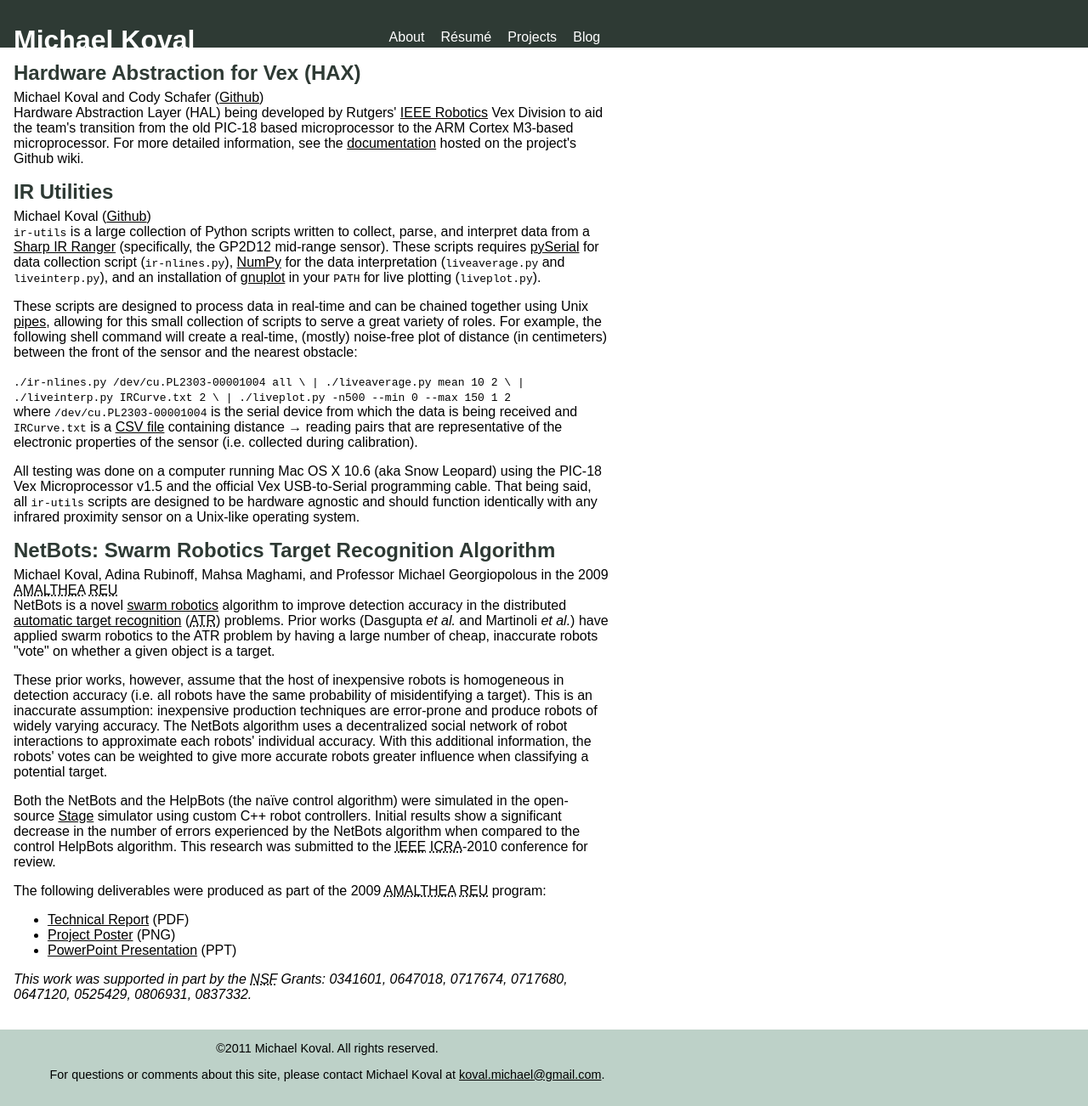
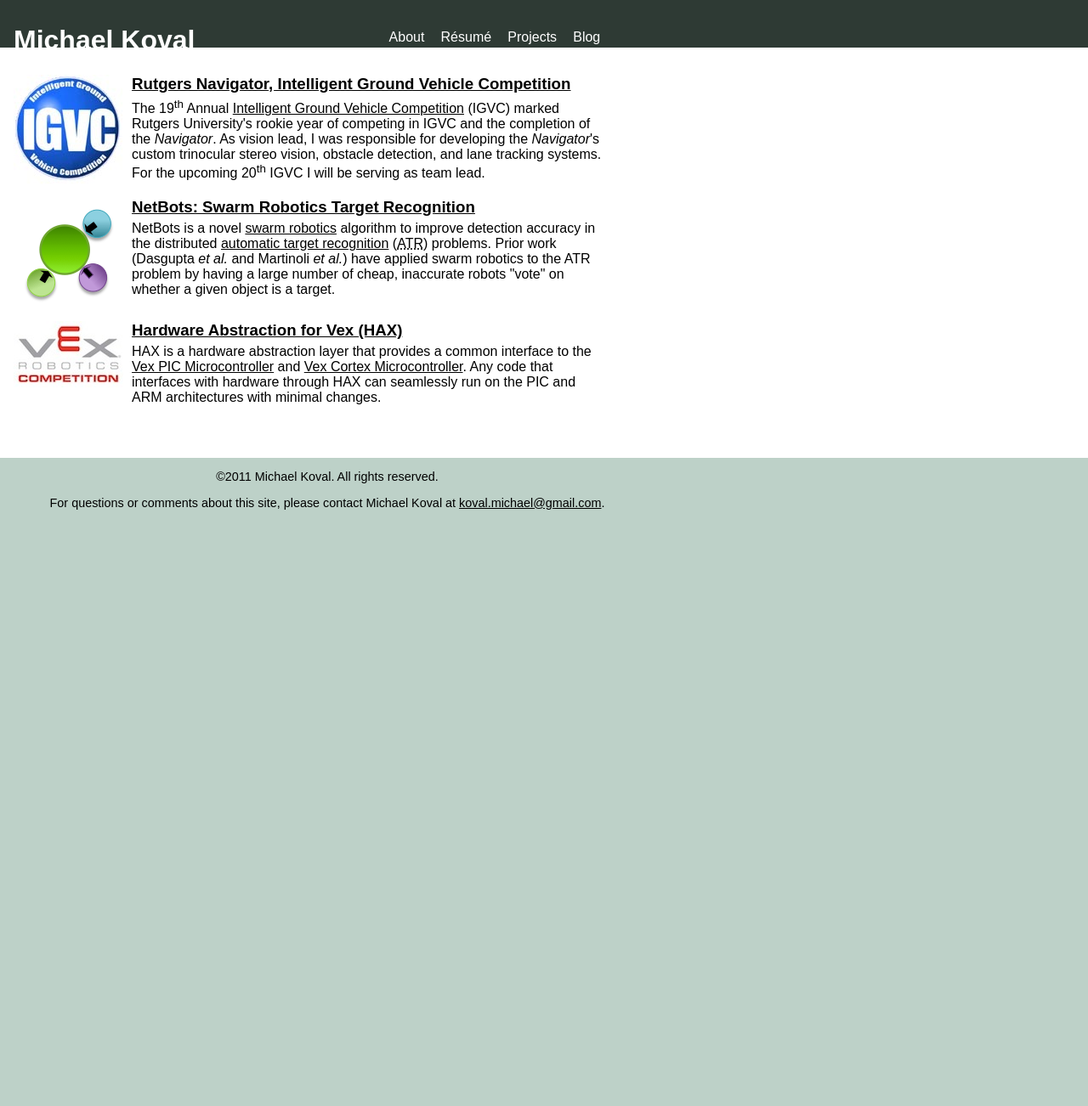
Before and after one commit to mkoval/mkoval.github.com, a Jekyll site: the page built from projects/index.html, in a window 1280 px wide. Shown: the whole page at 85% size. Built offline with Jekyll 4.4.1, drawn with Linux system fonts in a browser that asks for light colours; some web fonts are replaced; after the commit the page ends 900 px from its top, so only the background shows below that.

Commit message:
made project page an index with logos

```diff
--- a/projects/index.html
+++ b/projects/index.html
@@ -3,40 +3,17 @@ layout: default
 title: Projects - Michael Koval
 ---
 
-<h2>Hardware Abstraction for Vex (HAX)</h2>
-<div class="link">Michael Koval and Cody Schafer (<a href="http://github.com/mkoval/hax">Github</a>)</div>
-<p>Hardware Abstraction Layer (HAL) being developed by Rutgers' <a href="http://ieee.rutgers.edu">IEEE Robotics</a> Vex Division to aid the team's transition from the old PIC-18 based microprocessor to the ARM Cortex M3-based microprocessor. For more detailed information, see the <a href="https://github.com/mkoval/hax/wiki">documentation</a> hosted on the project's Github wiki.</p>
-
-<h2>IR Utilities</h2>
-<div class="author">Michael Koval (<a href="http://github.com/mkoval/ir-utils">Github</a>)</div>
-
-<p><code>ir-utils</code> is a large collection of Python scripts written to collect, parse, and interpret data from a <a href="http://www.acroname.com/robotics/info/articles/sharp/sharp.html">Sharp IR Ranger</a> (specifically, the GP2D12 mid-range sensor). These scripts requires <a href="http://pyserial.sourceforge.net">pySerial</a> for data collection script (<code>ir-nlines.py</code>), <a href="http://numpy.scipy.org">NumPy</a> for the data interpretation (<code>liveaverage.py</code> and <code>liveinterp.py</code>), and an installation of <a href="http://www.gnuplot.info">gnuplot</a> in your <code>PATH</code> for live plotting (<code>liveplot.py</code>).</p>
-
-<p>These scripts are designed to process data in real-time and can be chained together using Unix <a href="http://en.wikipedia.org/wiki/Pipe_(Unix)">pipes</a>, allowing for this small collection of scripts to serve a great variety of roles. For example, the following shell command will create a real-time, (mostly) noise-free plot of distance (in centimeters) between the front of the sensor and the nearest obstacle:</p>
-
-<code class="block">./ir-nlines.py /dev/cu.PL2303-00001004 all \
-| ./liveaverage.py mean 10 2 \
-| ./liveinterp.py IRCurve.txt 2 \
-| ./liveplot.py -n500 --min 0 --max 150 1 2</code>
-
-<p>where <code>/dev/cu.PL2303-00001004</code> is the serial device from which the data is being received and <code>IRCurve.txt</code> is a <a href="http://en.wikipedia.org/wiki/Comma-separated_values">CSV file</a> containing distance &rarr; reading pairs that are representative of the electronic properties of the sensor (i.e. collected during calibration).</p>
-
-<p>All testing was done on a computer running Mac OS X 10.6 (aka Snow Leopard) using the PIC-18 Vex Microprocessor v1.5 and the official Vex USB-to-Serial programming cable. That being said, all <code>ir-utils</code> scripts are designed to be hardware agnostic and should function identically with any infrared proximity sensor on a Unix-like operating system.</p>
-
-<h2>NetBots: Swarm Robotics Target Recognition Algorithm</h2>
-<div class="link">Michael Koval, Adina Rubinoff, Mahsa Maghami, and Professor Michael Georgiopolous in the 2009 <acronym title="Advances in Machine Learning in Theory &amp; Applications">AMALTHEA</acronym> <acronym title="Research Experience for Undergraduates">REU</acronym></div>
-
-<p>NetBots is a novel <a href="http://en.wikipedia.org/wiki/Swarm_robotics">swarm robotics</a> algorithm to improve detection accuracy in the distributed <a href="http://en.wikipedia.org/wiki/Automatic_target_recognition">automatic target recognition</a> (<acronym title="Automatic Target  Recognition">ATR</acronym>) problems. Prior works (Dasgupta <em>et al.</em> and Martinoli <em>et al.</em>) have applied swarm robotics to the ATR problem by having a large number of cheap, inaccurate robots "vote" on whether a given object is a target.</p>
-
-<p>These prior works, however, assume that the host of inexpensive robots is homogeneous in detection accuracy (i.e. all robots have the same probability of misidentifying a target). This is an inaccurate assumption: inexpensive production techniques are error-prone and produce robots of widely varying accuracy. The NetBots algorithm uses a decentralized social network of robot interactions to approximate each robots' individual accuracy. With this additional information, the robots' votes can be weighted to give more accurate robots greater influence when classifying a potential target.</p>
-
-<p>Both the NetBots and the HelpBots (the naïve control algorithm) were simulated in the open-source <a href="http://playerstage.sourceforge.net/">Stage</a> simulator using custom C++ robot controllers. Initial results show a significant decrease in the number of errors experienced by the NetBots algorithm when compared to the control HelpBots algorithm. This research was submitted to the <acronym title="Institute of Electrical and Electronics Engineers">IEEE</acronym> <acronym title="International Conference on Robotics and Automation">ICRA</acronym>-2010 conference for review.</p>
-
-<p>The following deliverables were produced as part of the 2009 <acronym title="Advances in Machine Learning in Theory &amp; Applications">AMALTHEA</acronym> <acronym title="Research Experience for Undergraduates">REU</acronym> program:</p>
-<ul>
-	<li><a href="/projects/netbots/mkoval-netbots-report.pdf">Technical Report</a> (PDF)</li>
-	<li><a href="/projects/netbots/mkoval-netbots-poster.png">Project Poster</a> (PNG)</li>
-	<li><a href="/projects/netbots/mkoval-netbots-powerpoint.pptx">PowerPoint Presentation</a> (PPT)</li>
+<ul class="projects">
+	<li class="project-igvc">
+		<h3><a href="/projects/igvc">Rutgers Navigator, Intelligent Ground Vehicle Competition</a></h3>
+		<p>The 19<sup>th</sup> Annual <a href="http://www.igvc.org">Intelligent Ground Vehicle Competition</a> (IGVC) marked Rutgers University's rookie year of competing in IGVC and the completion of the <em>Navigator</em>. As vision lead, I was responsible for developing the <em>Navigator</em>'s custom trinocular stereo vision, obstacle detection, and lane tracking systems. For the upcoming 20<sup>th</sup> IGVC I will be serving as team lead.</p>
+	</li>
+	<li class="project-netbots">
+		<h3><a href="/projects/netbots">NetBots: Swarm Robotics Target Recognition</a></h3>
+		<p>NetBots is a novel <a href="http://en.wikipedia.org/wiki/Swarm_robotics">swarm robotics</a> algorithm to improve detection accuracy in the distributed <a href="http://en.wikipedia.org/wiki/Automatic_target_recognition">automatic target recognition</a> (<acronym title="Automatic Target  Recognition">ATR</acronym>) problems. Prior work (Dasgupta <em>et al.</em> and Martinoli <em>et al.</em>) have applied swarm robotics to the ATR problem by having a large number of cheap, inaccurate robots "vote" on whether a given object is a target.</p>
+	</li>
+	<li class="project-hax">
+		<h3><a href="/projects/hax">Hardware Abstraction for Vex (HAX)</a></h3>
+		<p>HAX is a hardware abstraction layer that provides a common interface to the <a href="http://www.vexrobotics.com/products/accessories/logic/276-2170.html">Vex PIC Microcontroller</a> and <a href="http://www.vexrobotics.com/products/accessories/logic/276-2194.html">Vex Cortex Microcontroller</a>. Any code that interfaces with hardware through HAX can seamlessly run on the PIC and ARM architectures with minimal changes.</p>
+	</li>
 </ul>
-
-<p style="font-style:italic;">This work was supported in part by the <acronym title="National Science Foundation">NSF</acronym> Grants: 0341601, 0647018, 0717674, 0717680, 0647120, 0525429, 0806931, 0837332.</p>
--- a/style.css
+++ b/style.css
@@ -150,3 +150,24 @@ ul.accounts li a {
 ul.accounts li a img {
 	border:           none;
 }
+
+/* Project Logos */
+ul.projects {
+	padding: 0;
+	margin:  0;
+}
+ul.projects li {
+	list-style-type: none;
+	height:          129px;
+	padding-left:    139px;
+	margin:          1em 0;
+}
+.project-igvc {
+	background:      url(/images/logo-igvc.jpg) top left no-repeat;
+}
+.project-netbots {
+	background:      url(/images/logo-netbots.png) top left no-repeat;
+}
+.project-hax {
+	background:      url(/images/logo-hax.jpg) top left no-repeat;
+}
```
Also changed, not shown: images/logo-hax.jpg (added), images/logo-igvc.jpg (added), images/logo-netbots.png (added).
